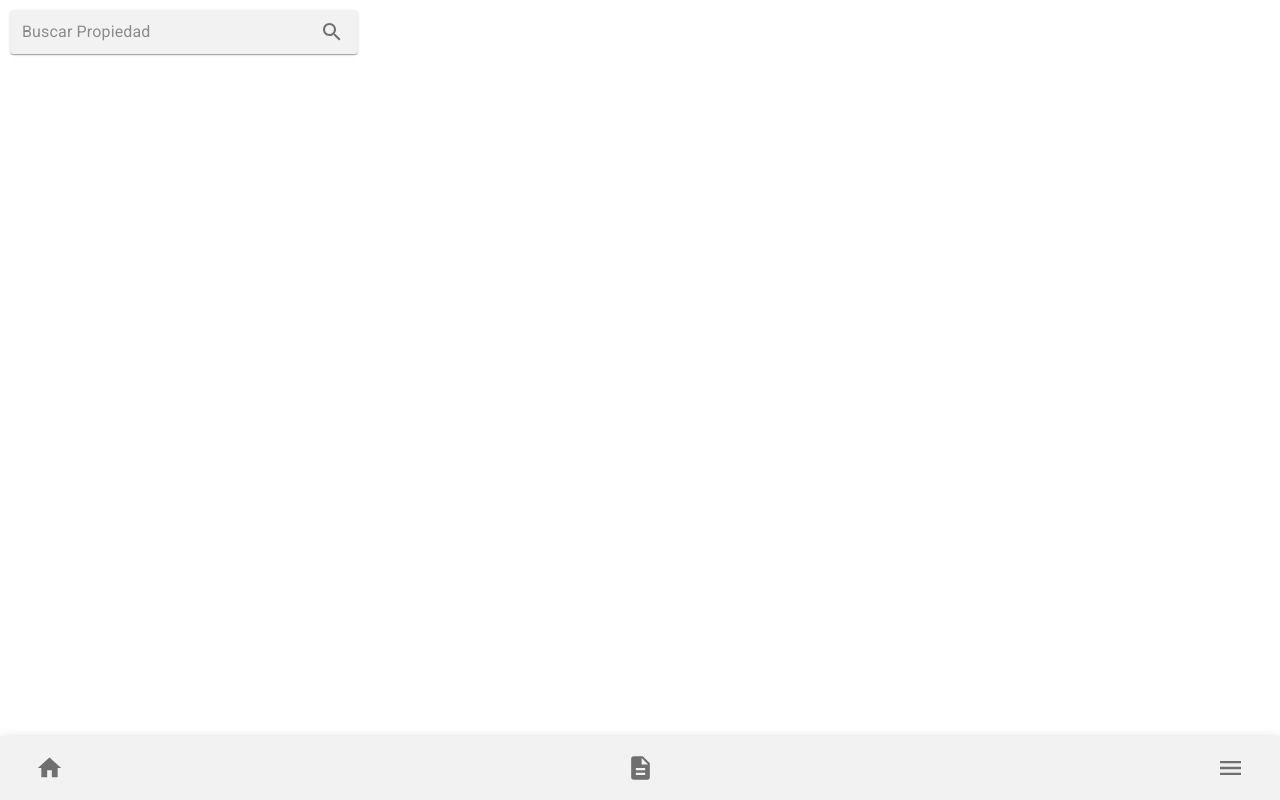
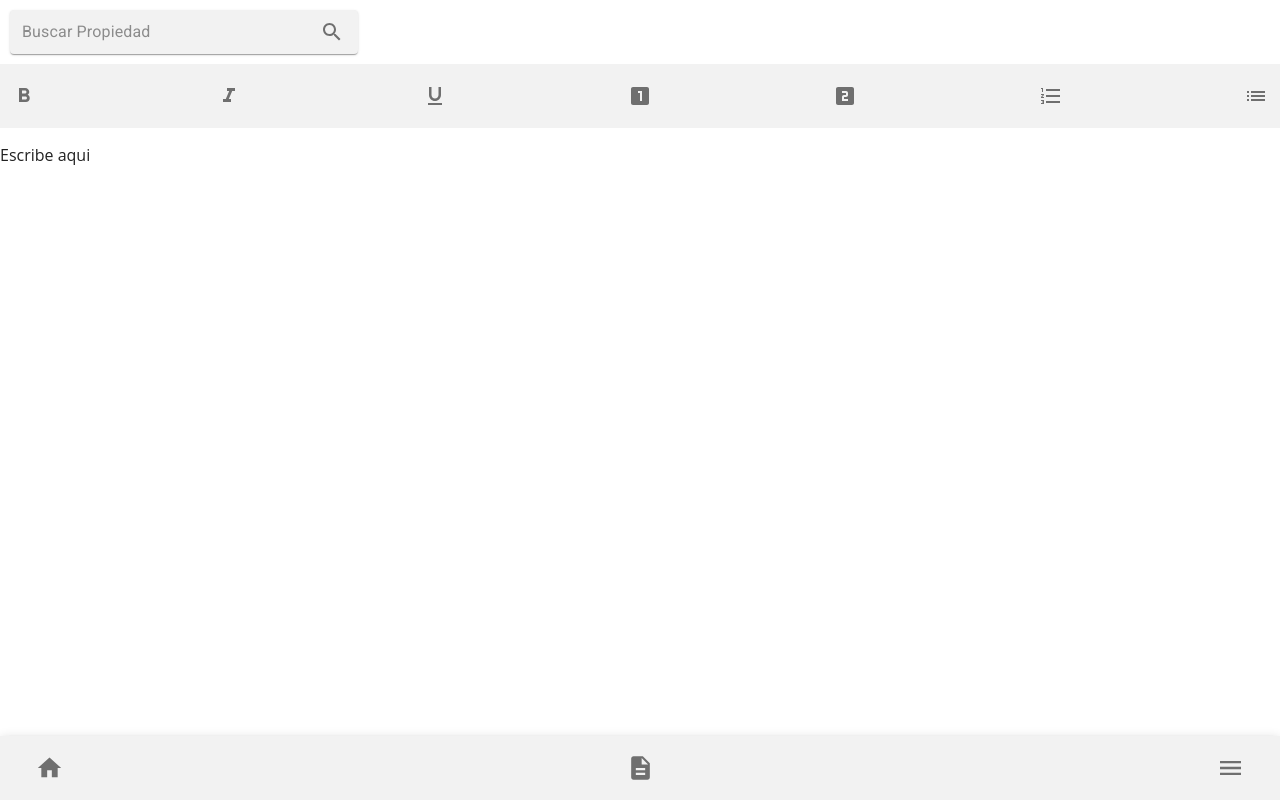
Before and after one commit to Hitlii/lca-code, a Next.js app in the folder frontend/: page /admin/properties in a window 1280 px wide. Built offline with nearby package versions, Linux system fonts and the light colour scheme.

Commit message:
Irrelevant changes

```diff
--- a/frontend/pages/admin/properties.js
+++ b/frontend/pages/admin/properties.js
@@ -2,12 +2,10 @@ import React from 'react'
 
 import IconButton from '@material-ui/core/IconButton'
 import InputBase from '@material-ui/core/InputBase'
-import List from '@material-ui/core/List'
-import ListItem from '@material-ui/core/ListItem'
-import ListItemText from '@material-ui/core/ListItemText'
 import { makeStyles } from '@material-ui/core/styles'
 import NavBar from '../components/NavBar'
 import Paper from '@material-ui/core/Paper'
+import TextEditor from '../components/Slate/TextEditor'
 
 import SearchIcon from '@material-ui/icons/Search';
 
@@ -51,6 +49,7 @@ export default function addProperty() {
                     <SearchIcon />
                 </IconButton>
             </Paper>
+            <TextEditor />
             <NavBar />
         </div>
     )
--- a/frontend/pages/components/Slate/TextEditor.js
+++ b/frontend/pages/components/Slate/TextEditor.js
@@ -15,7 +15,6 @@ import { makeStyles } from '@material-ui/core/styles'
 import IconButton from '@material-ui/core/IconButton'
 import Paper from '@material-ui/core/Paper'
 import Toolbar from '@material-ui/core/Toolbar'
-import Typography from '@material-ui/core/Typography';
 
 import FormatBoldIcon from '@material-ui/icons/FormatBold'
 import FormatItalicIcon from '@material-ui/icons/FormatItalic'
```
